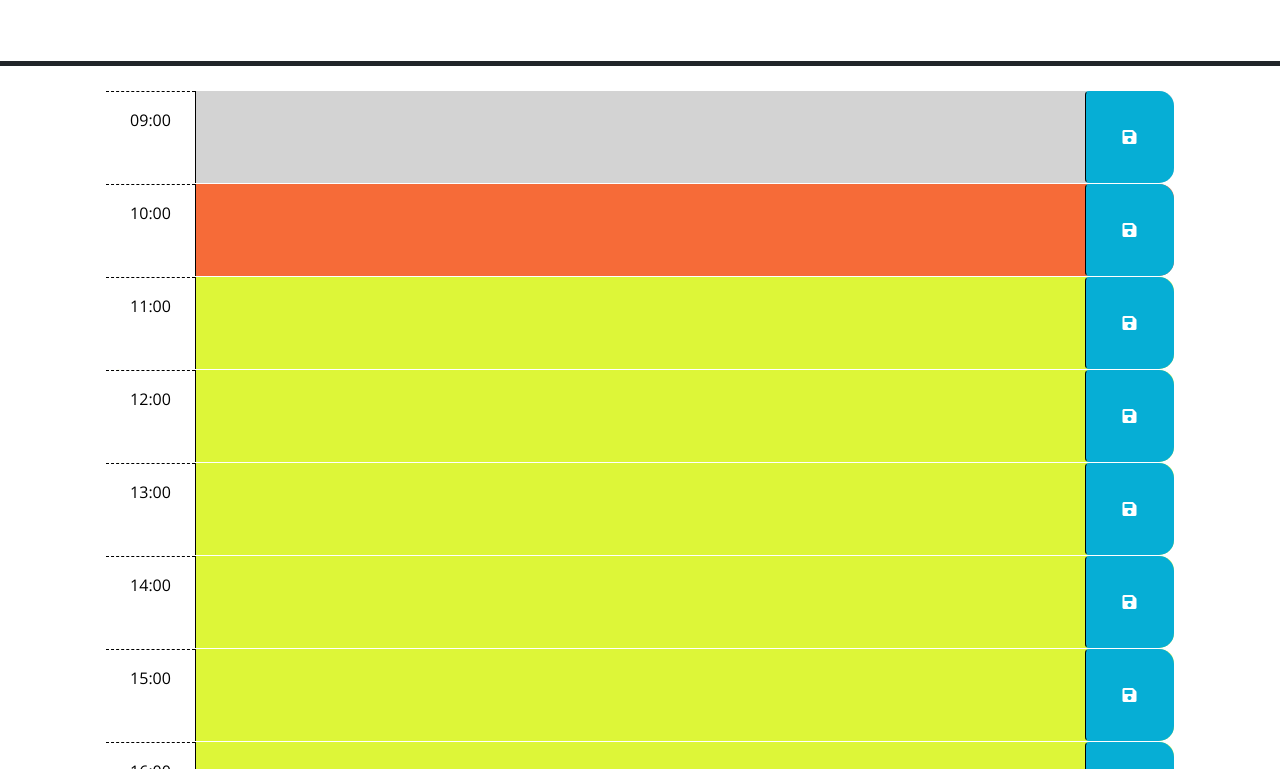
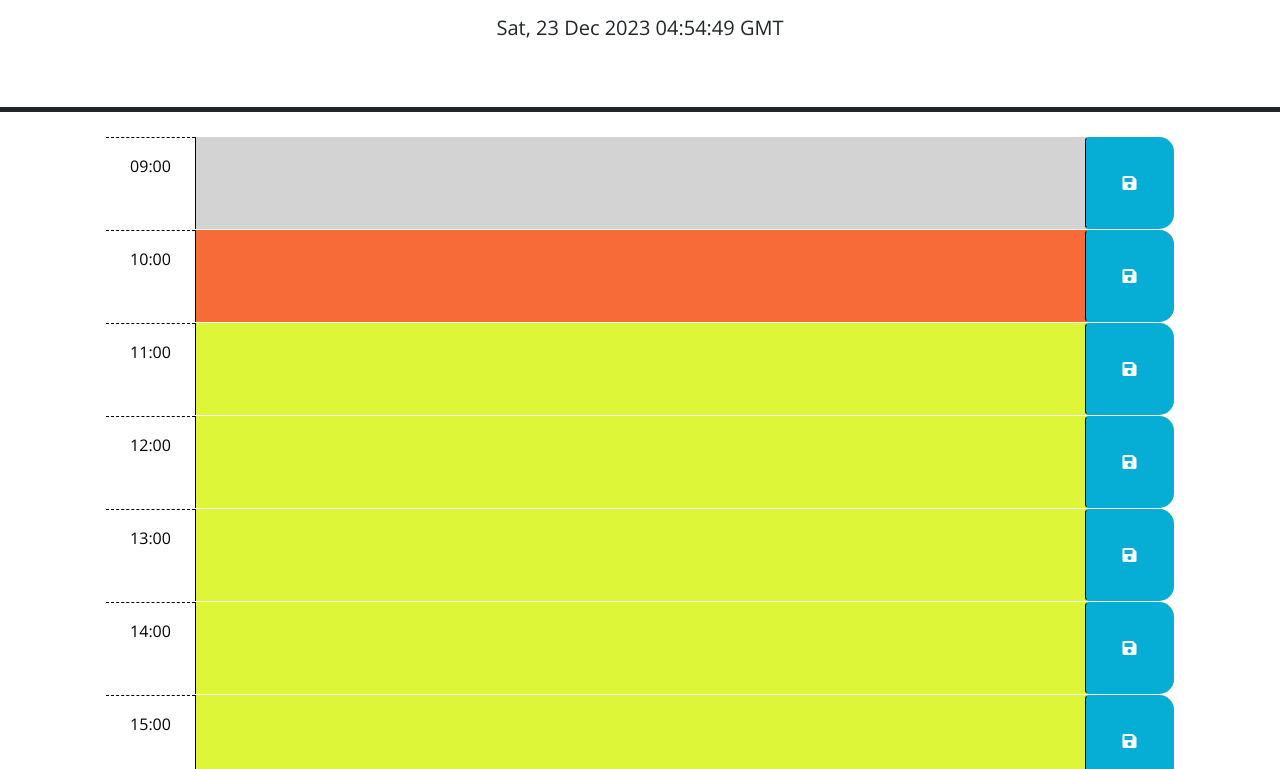
Before and after one commit to caseynewman/day-calendar, a plain HTML site: page index.html in a window 1280 px wide. Shown: the part 166-935 px from the top of the page. Drawn offline with nearby package versions, Linux system fonts and the light colour scheme.

Commit message:
used dayjs and appended current time and date to page

```diff
--- a/assets/script.js
+++ b/assets/script.js
@@ -3,9 +3,17 @@
 //dayjs - probs use Now and format, read the docs
 //get today's date in the right format and save it to a variable
 
-let now = dayjs()
+let currentDay = document.querySelector('#current-day')
 
-console.log (now)
+
+const createDate = () => {
+    const p = document.createElement('p')
+    p.innerText = dayjs()
+    currentDay.appendChild(p)
+}
+
+
+createDate()
 
 
 //console.log that variable
--- a/index.html
+++ b/index.html
@@ -26,7 +26,7 @@
     <header class="p-5 mb-4 border-5 border-bottom border-dark text-center">
       <h1 class="display-3">Work Day Scheduler</h1>
       <p class="lead">A simple calendar app for scheduling your work day</p>
-      <p id="currentDay" class="lead"></p>
+      <p id="current-day" class="lead"></p>
     </header>
     <div class="container-lg px-5">
       <!-- Use class for "past", "present", and "future" to apply styles to the
```
